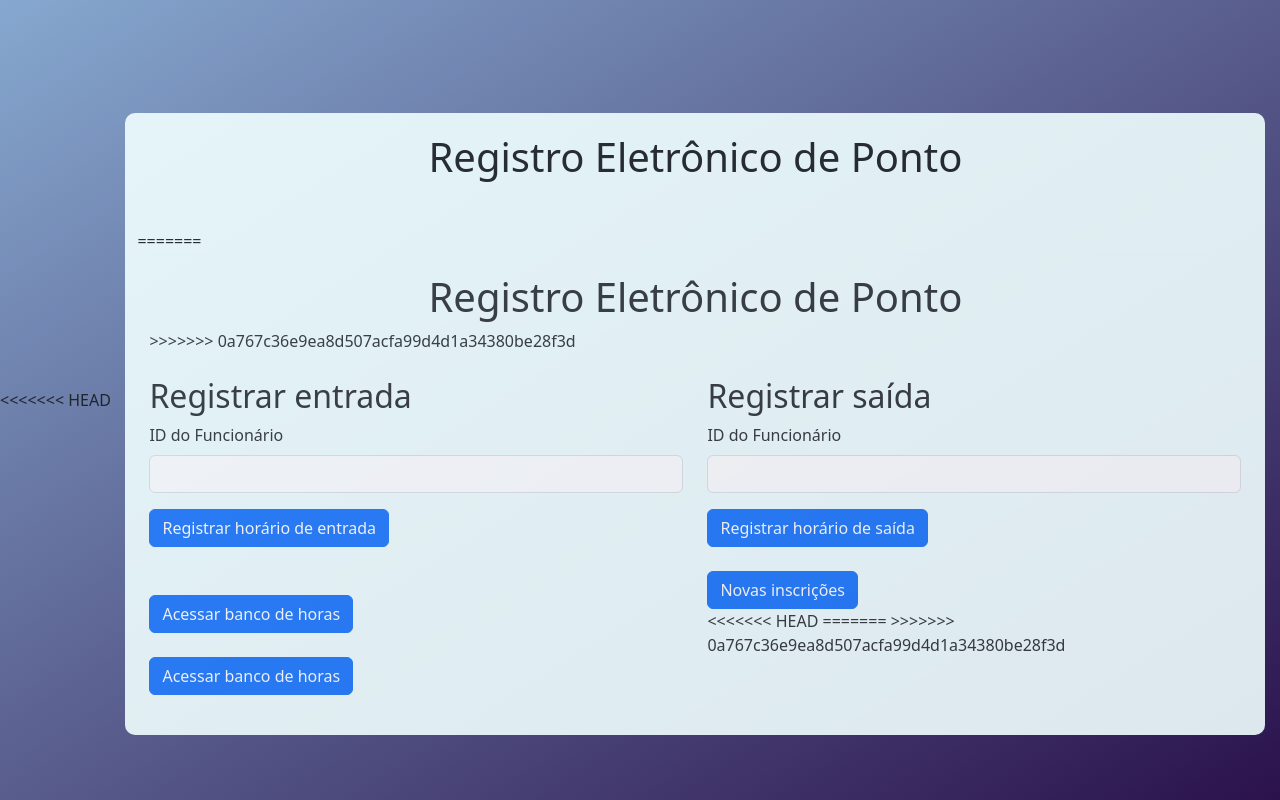
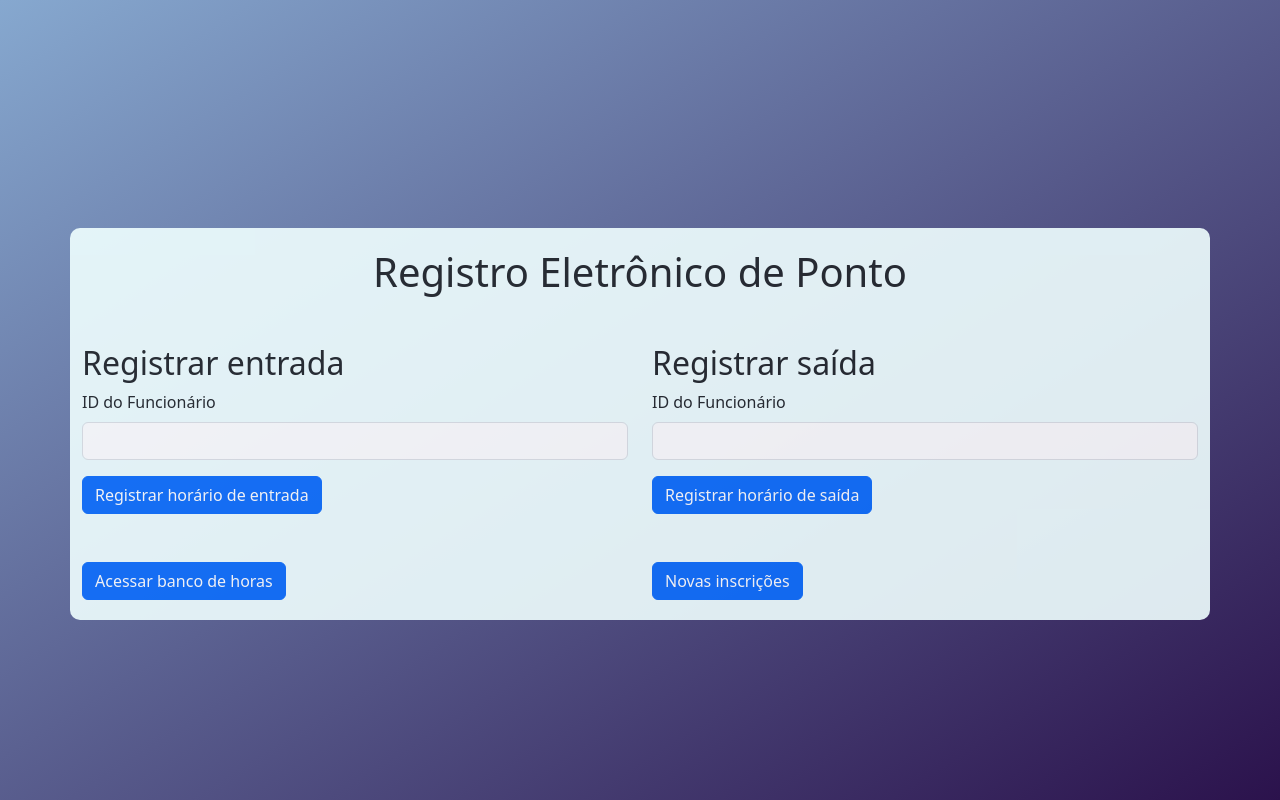
Before and after one commit to Wilwalker27/relogio_ponto, a PHP site: page / in a window 1280 px wide. Run offline with PHP 8.4, Linux system fonts and the light colour scheme.

Commit message:
correção de bug

```diff
--- a/App/Database/Connection.php
+++ b/App/Database/Connection.php
@@ -1,7 +1,7 @@
 <?php
 class Connection
 {
-    private $DSN = 'mysql:host=localhost;dbname=project'; // nome da database do mysql 'time_clock'
+    private $DSN = 'mysql:host=localhost;dbname=time_clock'; // nome da database do mysql 'time_clock'
     private string $user = 'root'; // nome de usário para acesso ao banco de dados
     private string $password = ''; // senha de usário para acesso ao banco de dados
 
--- a/index.php
+++ b/index.php
@@ -16,13 +16,8 @@
     <link rel="stylesheet" href="https://cdn.jsdelivr.net/npm/bootstrap@5.3.0/dist/css/bootstrap.min.css">
 </head>
 <body>
-<<<<<<< HEAD
     <div class="container mt-5">
         <h1 class="text-center mb-5">Registro Eletrônico de Ponto</h1>
-=======
-    <div class="container">
-        <h1 class="text-center">Registro Eletrônico de Ponto</h1>
->>>>>>> 0a767c36e9ea8d507acfa99d4d1a34380be28f3d
 
         <div class="row mt-4">
             <div class="col-md-6">
@@ -37,9 +32,7 @@
                     <a href="horarioTrabalhado.php" class="btn btn-primary">Acessar banco de horas</a>
                 </div>
                 </form>
-                <div class="mt-4">
-                    <a href="horarioTrabalhado.php" class="btn btn-primary">Acessar banco de horas</a>
-                </div>
+
                 <?php
                     if (isset($_POST['id_funcionario_entrada'])) {
                         $funcionario = new FuncionarioModel();
@@ -62,13 +55,9 @@
                     </div>
                     <button type="submit" class="btn btn-primary">Registrar horário de saída</button>
                 </form>
-                <div class="mt-4">
+                <div class="mt-5">
                     <a href="criarFuncionario.php" class="btn btn-primary">Novas inscrições</a>
                 </div>
-<<<<<<< HEAD
-=======
-
->>>>>>> 0a767c36e9ea8d507acfa99d4d1a34380be28f3d
                 <?php
                     if (isset($_POST['id_funcionario_saida'])) {
                         $funcionario = new FuncionarioModel();
```
